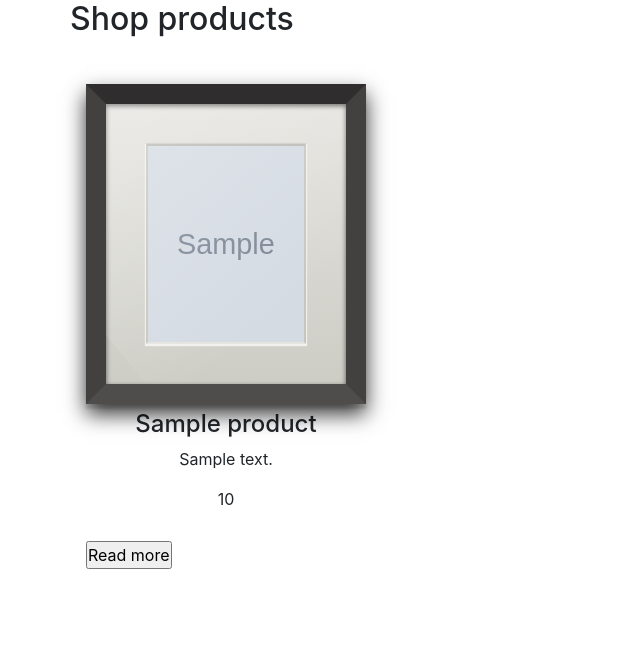
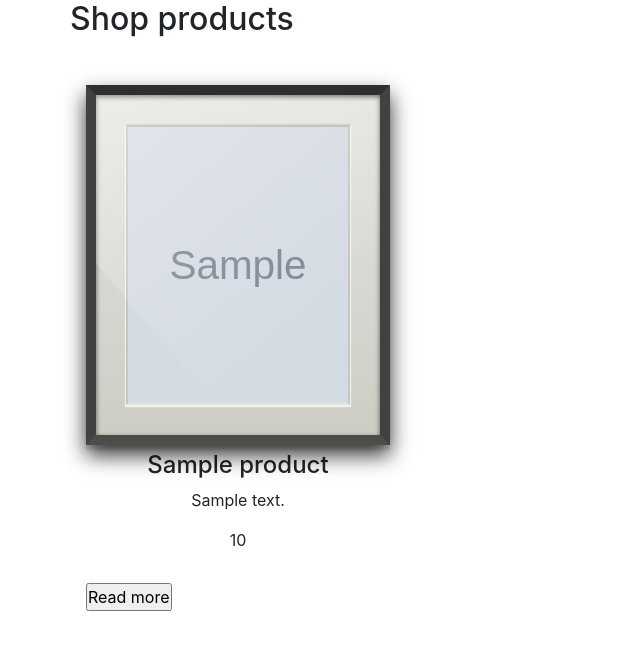
Before and after one commit to norrlandl/kunskapskontroll-2_e-commerce, a PHP site: page / in a window 1280 px wide. Shown: the part 66-716 px from the top of the page, without its empty margins (0-640 px from the left). Run offline with PHP 8.4, Linux system fonts and the light colour scheme; tables that the repository leaves empty or names only in its code hold one stand-in row (values such as "Sample post"); grey boxes marked "Sample" are stand-in pictures.

Commit message:
css skiten

```diff
--- a/public/css/frame.css
+++ b/public/css/frame.css
@@ -27,8 +27,8 @@ body {
 }
 .Frame {
   display: inline-block;
-  padding: 40px;
-  border-width: 20px;
+  padding: 30px;
+  border-width: 10px;
   border-style: solid;
   border-color: #2f2d2d #434040 #4f4c4c #434040;
   background: #f5f5f5;
--- a/public/index.php
+++ b/public/index.php
@@ -23,7 +23,7 @@
           <ul id="Frames">
             <li class="Frame">
               <a href="">
-                <img src="./img/<?= htmlentities($product["img_url"]) ?>" width="160px" height="200px" style="object-fit: cover" alt="<?= htmlentities($product["title"]) ?>">
+                <img src="./img/<?= htmlentities($product["img_url"]) ?>" width="224px" height="280px" style="object-fit: cover" alt="<?= htmlentities($product["title"]) ?>">
               </a>
             </li>
             <h4 class="product-title"><?=htmlentities($product['title'])?></h4>
--- a/public/layout/header.php
+++ b/public/layout/header.php
@@ -6,7 +6,7 @@
 
   <title><?= $pageTitle ?></title>
   <link rel="stylesheet" href="https://cdn.jsdelivr.net/npm/bootstrap@4.3.1/dist/css/bootstrap.min.css" integrity="sha384-ggOyR0iXCbMQv3Xipma34MD+dH/1fQ784/j6cY/iJTQUOhcWr7x9JvoRxT2MZw1T" crossorigin="anonymous">
-  <link rel="stylesheet" type="text/css" href="/kunskapskontroll-2_e-commerce/public/css/styles.css" />
+  <link rel="stylesheet" type="text/css" href="/kunskapskontroll-2_e-commerce/public/css/styles.css?v=<?php echo time(); ?>">
 </head>
 
 <body>
```
